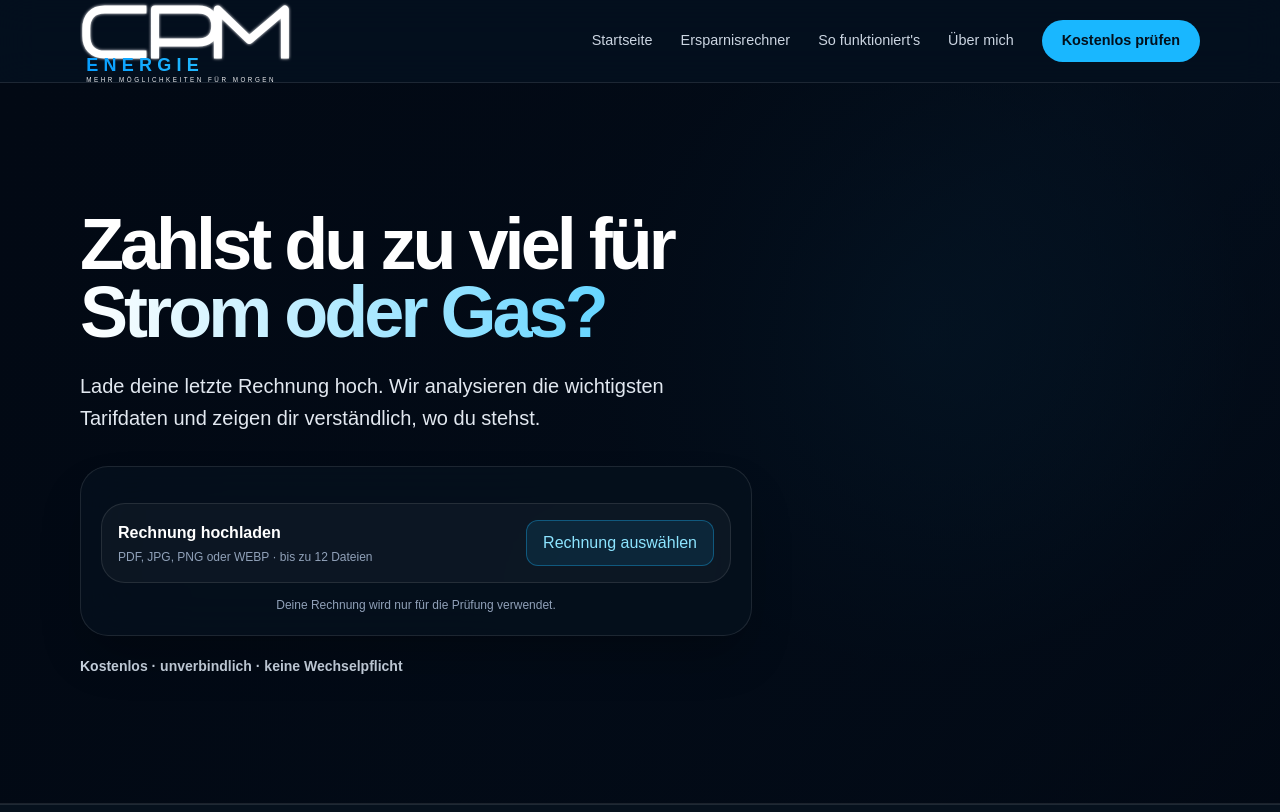
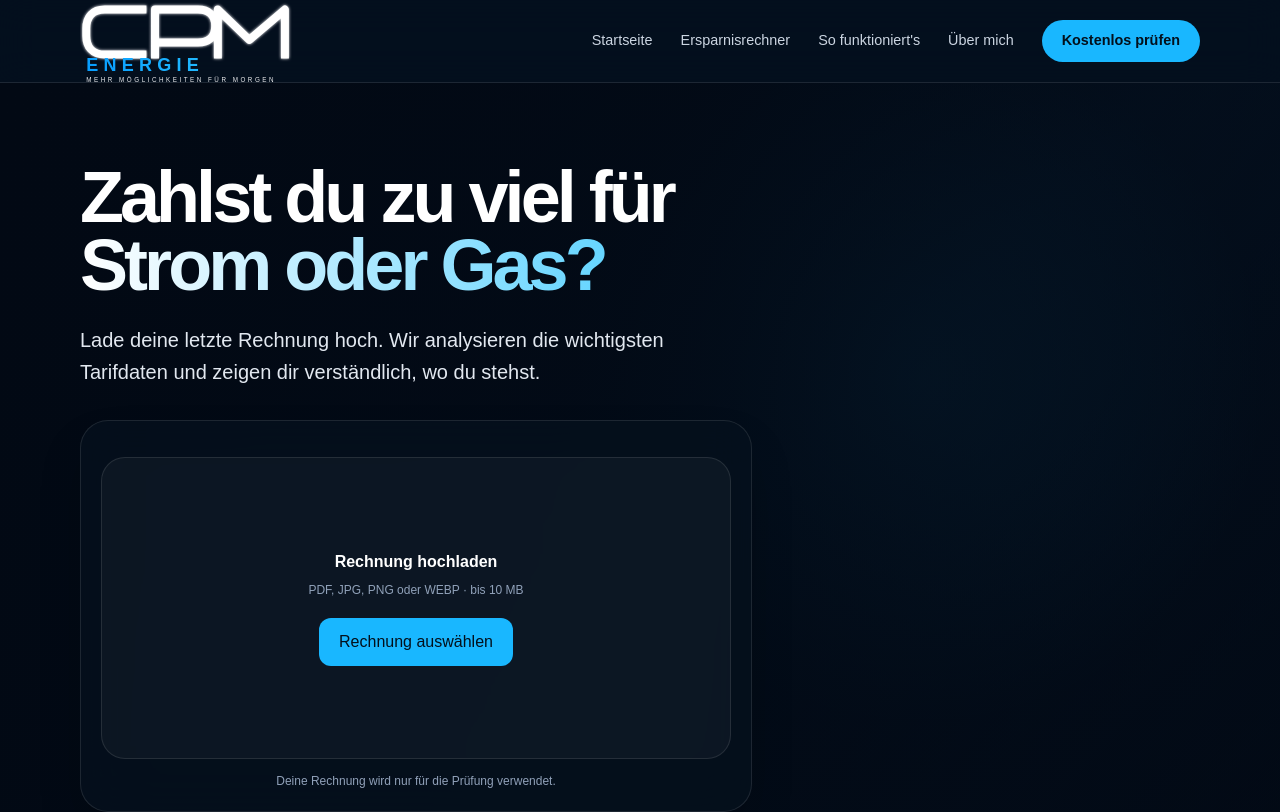
Before and after one commit to svt8f46zcd-stack/cpm-energie-website, a Next.js app: page / in a window 1280 px wide. Shown: the top 812 px of the page. Built offline with nearby package versions, Linux system fonts and the light colour scheme.

Commit message:
Wire production upload to analysis result funnel

```diff
--- a/components/BillUploadFinal.tsx
+++ b/components/BillUploadFinal.tsx
@@ -4,27 +4,24 @@ import {analyzeBill,type BillAnalysisResult} from "@/lib/bill-analysis-v3";
 import {repairBillPricesV2} from "@/lib/bill-price-repair-v2";
 import {repairBillConsumption} from "@/lib/bill-consumption-repair";
 import {BILL_ANALYSIS_VERSION,getBillSession,saveBillSession} from "@/lib/bill-session";
+import {BillAnalysisResult as BillAnalysisView} from "@/components/BillAnalysisResult";
 
-const fmt=(k:keyof BillAnalysisResult,v:string|number|null)=>{if(v==null)return "Nicht erkannt";if(k==="annualConsumptionKwh")return `${Number(v).toLocaleString("de-DE")} kWh`;if(k==="workPriceCtPerKwh")return `${Number(v).toFixed(2).replace(".",",")} ct/kWh`;if(k==="basePriceEurPerYear")return `${Number(v).toFixed(2).replace(".",",")} € / Jahr`;return String(v).replace(/\s-\s/g," – ")};
 const timeout=<T,>(p:Promise<T>,ms:number)=>Promise.race([p,new Promise<T>((_,r)=>setTimeout(()=>r(Error("TIMEOUT")),ms))]);
 const accepted=(f:File)=>["application/pdf","image/jpeg","image/png","image/webp"].includes(f.type)||/\.(pdf|jpe?g|png|webp)$/i.test(f.name);
 const merge=(rs:BillAnalysisResult[])=>{const o={...rs[0]};for(const r of rs.slice(1))for(const k of Object.keys(o) as Array<keyof BillAnalysisResult>)if(o[k].value==null&&r[k].value!=null)o[k]=r[k];return o};
 const setInput=(i:HTMLInputElement,v:string)=>{Object.getOwnPropertyDescriptor(HTMLInputElement.prototype,"value")?.set?.call(i,v);i.dispatchEvent(new Event("input",{bubbles:true}));i.dispatchEvent(new Event("change",{bubbles:true}))};
 const apply=(r:BillAnalysisResult)=>{const v=r.annualConsumptionKwh.value;if(typeof v!=="number")return;const inputs=Array.from(document.querySelectorAll<HTMLInputElement>('input[type="number"]'));const target=inputs.find(i=>/verbrauch|strom|gas/i.test(`${i.placeholder} ${i.name} ${i.getAttribute("aria-label")||""}`));if(target)setInput(target,String(v))};
-function Spark(){return <div className="flex h-[68px] w-[68px] shrink-0 items-center justify-center rounded-[21px] bg-[#0b3150] text-[36px] leading-none text-[#67d7ff] sm:h-[76px] sm:w-[76px] sm:text-[40px]">✦</div>}
-function Row({label,value}:{label:string;value:string}){return <div className="grid min-h-[102px] w-full grid-cols-[max-content_minmax(0,1fr)] items-center gap-4 rounded-[28px] border border-[#213d56] bg-[#102238] px-5 py-5 sm:min-h-[110px] sm:grid-cols-[max-content_minmax(210px,1fr)] sm:gap-6 sm:px-8"><span className="whitespace-nowrap text-[18px] font-medium leading-none text-[#9aabc3] sm:text-[24px]">{label}</span><span className="min-w-0 break-words text-right text-[20px] font-extrabold leading-[1.18] tracking-[-.025em] text-white sm:text-[25px]">{value}</span></div>}
-function Trash(){return <svg viewBox="0 0 24 24" aria-hidden="true" className="h-5 w-5"><path d="M4 7h16M9 7V4h6v3m-9 0 1 14h10l1-14M10 11v6M14 11v6" fill="none" stroke="currentColor" strokeWidth="1.8" strokeLinecap="round" strokeLinejoin="round"/></svg>}
-export default function BillUploadFinal({onContinue}:{onContinue?:()=>void}){
- const ref=useRef<HTMLInputElement>(null);const[files,setFiles]=useState<File[]>([]);const[a,setA]=useState<BillAnalysisResult|null>(null);const[busy,setBusy]=useState(false);const[error,setError]=useState("");
- useEffect(()=>{getBillSession().then(s=>{if(s.files.length)setFiles(s.files);if(s.meta?.analysisVersion===BILL_ANALYSIS_VERSION&&s.meta.analysis)setA(s.meta.analysis);else if(s.files.length)void saveBillSession(s.files,null)}).catch(()=>{})},[]);
- const add=(xs:File[])=>{const valid=xs.filter(accepted).filter(f=>f.size<=10*1024*1024);const next=[...files,...valid].filter((f,i,z)=>i===z.findIndex(x=>x.name===f.name&&x.size===f.size&&x.lastModified===f.lastModified)).slice(0,12);setFiles(next);setA(null);setError("");void saveBillSession(next,null)};
- const remove=(index:number)=>{const next=files.filter((_,i)=>i!==index);setFiles(next);setA(null);setError("");void saveBillSession(next,null)};
- const run=async()=>{if(!files.length||busy)return;setBusy(true);setError("");try{const rs:BillAnalysisResult[]=[];for(const f of files){try{rs.push(await timeout(analyzeBill(f),150000))}catch{}}if(!rs.length)throw Error();const m=merge(rs);const[prices,consumptions]=await Promise.all([Promise.all(files.map(repairBillPricesV2)),Promise.all(files.map(repairBillConsumption))]);const wp=prices.map(x=>x.workPriceCtPerKwh).filter((x):x is number=>typeof x==="number"&&x>=5&&x<=100);const bp=prices.map(x=>x.basePriceEurPerYear).filter((x):x is number=>typeof x==="number"&&x>=10&&x<=10000);const ck=consumptions.filter((x):x is number=>typeof x==="number"&&x>=100&&x<=100000);if(wp.length)m.workPriceCtPerKwh={value:Math.max(...wp),confidence:"high",source:"document"};if(bp.length)m.basePriceEurPerYear={value:Math.max(...bp),confidence:"high",source:"document"};if(ck.length)m.annualConsumptionKwh={value:Math.max(...ck),confidence:"high",source:"document"};setA(m);apply(m);await saveBillSession(files,m)}catch{setError("Die Rechnung konnte nicht ausgelesen werden. Bitte eine PDF oder ein scharfes Foto hochladen.")}finally{setBusy(false)}};
- const provider=a?.provider.value?String(a.provider.value):"Energierechnung";const consumption=fmt("annualConsumptionKwh",a?.annualConsumptionKwh.value??null);const work=fmt("workPriceCtPerKwh",a?.workPriceCtPerKwh.value??null);const base=fmt("basePriceEurPerYear",a?.basePriceEurPerYear.value??null);const annual=typeof a?.annualConsumptionKwh.value==="number"&&typeof a?.workPriceCtPerKwh.value==="number"&&typeof a?.basePriceEurPerYear.value==="number"?`${Math.round(a.annualConsumptionKwh.value*a.workPriceCtPerKwh.value/100+a.basePriceEurPerYear.value).toLocaleString("de-DE")} €`:"Nicht erkannt";
+
+export default function BillUploadFinal(){
+ const ref=useRef<HTMLInputElement>(null);const[files,setFiles]=useState<File[]>([]);const[a,setA]=useState<BillAnalysisResult|null>(null);const[status,setStatus]=useState<"idle"|"uploading"|"analyzing"|"success"|"error">("idle");const[error,setError]=useState("");
+ useEffect(()=>{getBillSession().then(s=>{if(s.files.length)setFiles(s.files);if(s.meta?.analysisVersion===BILL_ANALYSIS_VERSION&&s.meta.analysis){setA(s.meta.analysis);setStatus("success")}else if(s.files.length)void saveBillSession(s.files,null)}).catch(()=>{})},[]);
+ const add=(xs:File[])=>{const file=xs[0];if(!file)return;if(!accepted(file)){setError("Datei konnte nicht gelesen werden. Bitte lade eine PDF oder ein klares Foto hoch.");setStatus("error");return}if(file.size>10*1024*1024){setError("Die Datei ist zu groß. Bitte lade eine Datei bis 10 MB hoch.");setStatus("error");return}setStatus("uploading");setError("");setFiles([file]);setA(null);void saveBillSession([file],null);setTimeout(()=>setStatus("idle"),0)};
+ const remove=()=>{setFiles([]);setA(null);setError("");setStatus("idle");void saveBillSession([],null)};
+ const run=async()=>{if(!files.length||status==="analyzing")return;setStatus("analyzing");setError("");try{const rs:BillAnalysisResult[]=[];for(const f of files){try{rs.push(await timeout(analyzeBill(f),150000))}catch{}}if(!rs.length)throw Error();const m=merge(rs);const[prices,consumptions]=await Promise.all([Promise.all(files.map(repairBillPricesV2)),Promise.all(files.map(repairBillConsumption))]);const wp=prices.map(x=>x.workPriceCtPerKwh).filter((x):x is number=>typeof x==="number"&&x>=5&&x<=100);const bp=prices.map(x=>x.basePriceEurPerYear).filter((x):x is number=>typeof x==="number"&&x>=10&&x<=10000);const ck=consumptions.filter((x):x is number=>typeof x==="number"&&x>=100&&x<=100000);if(wp.length)m.workPriceCtPerKwh={value:Math.max(...wp),confidence:"high",source:"document"};if(bp.length)m.basePriceEurPerYear={value:Math.max(...bp),confidence:"high",source:"document"};if(ck.length)m.annualConsumptionKwh={value:Math.max(...ck),confidence:"high",source:"document"};setA(m);setStatus("success");apply(m);await saveBillSession(files,m)}catch{setStatus("error");setError("Datei konnte nicht gelesen werden. Bitte lade ein klares Foto oder PDF hoch.")}};
  return <div className="mt-4 text-left">
- {!a&&<div className="rounded-[24px] border border-white/10 bg-white/[.035] p-4"><div className="flex flex-col gap-3 sm:flex-row sm:items-center sm:justify-between"><div><p className="font-bold text-white">Rechnung hochladen</p><p className="mt-1 text-xs text-slate-400">PDF, JPG, PNG oder WEBP · bis zu 12 Dateien</p></div><div className="flex gap-2"><button type="button" onClick={()=>ref.current?.click()} className="rounded-xl border border-[#19b7ff]/35 bg-[#19b7ff]/10 px-4 py-2.5 text-sm font-bold text-[#8ce4ff]">{files.length?"Weitere Datei":"Rechnung auswählen"}</button>{files.length>0&&<button type="button" onClick={run} disabled={busy} className="rounded-xl bg-[#19b7ff] px-4 py-2.5 text-sm font-bold text-[#03101c]">{busy?"Wird geprüft …":"Rechnung prüfen"}</button>}</div></div><input ref={ref} type="file" multiple accept="application/pdf,image/jpeg,image/png,image/webp,.pdf,.jpg,.jpeg,.png,.webp" className="hidden" onChange={e=>{add(Array.from(e.target.files||[]));e.currentTarget.value=""}}/>{error&&<p className="mt-2 text-xs text-red-300">{error}</p>}</div>}
- {files.length>0&&<section className="mt-3 rounded-[18px] border border-white/10 bg-[#061426]/90 p-3"><div className="mb-2 flex items-center justify-between gap-3"><p className="text-xs font-bold uppercase tracking-[.16em] text-[#91a4c0]">Dateien ({files.length})</p><button type="button" onClick={()=>ref.current?.click()} className="text-xs font-bold text-[#67d7ff]">+ Datei hinzufügen</button></div><div className="space-y-1.5">{files.map((f,i)=><div key={`${f.name}-${f.lastModified}-${i}`} className="flex items-center gap-3 rounded-xl border border-white/5 bg-white/[.025] px-3 py-2"><span className="min-w-0 flex-1 truncate text-xs font-medium text-slate-200">{f.name}</span><span className="shrink-0 text-[11px] text-slate-500">{Math.max(1,Math.round(f.size/1024))} KB</span><button type="button" onClick={()=>remove(i)} aria-label={`${f.name} löschen`} title="Datei löschen" className="flex h-8 w-8 shrink-0 items-center justify-center rounded-lg text-slate-400 hover:bg-red-500/10 hover:text-red-300"><Trash/></button></div>)}</div></section>}
- {a&&<section className="mt-4 overflow-hidden rounded-[30px] border border-[#1b3b58] bg-[#061a2d] p-5 shadow-2xl shadow-black/25 sm:p-7"><div className="grid grid-cols-[minmax(0,1fr)_68px] items-start gap-4 sm:grid-cols-[minmax(0,1fr)_76px] sm:gap-5"><div className="min-w-0"><p className="whitespace-nowrap text-[13px] uppercase tracking-[.24em] text-[#91a4c0] sm:text-[14px] sm:tracking-[.28em]">Rechnungsanalyse</p><h3 className="mt-3 break-words text-[31px] font-extrabold leading-none tracking-[-.035em] text-white sm:mt-4 sm:text-[34px]">{provider}</h3></div><Spark/></div><div className="mt-9 border-t border-[#20384e] pt-7 sm:mt-10 sm:pt-8"><div className="space-y-4"><Row label="Jahresverbrauch" value={consumption}/><Row label="Arbeitspreis" value={work}/><Row label="Grundpreis" value={base}/><Row label="Jahreskosten" value={annual}/></div><p className="mt-6 text-[17px] text-[#758ba8] sm:text-[19px]">Darstellung dient als Beispiel.</p></div></section>}
- {a&&onContinue&&<button type="button" onClick={onContinue} className="mt-4 w-full rounded-xl bg-[#19b7ff] px-4 py-3.5 text-sm font-bold text-[#03101c]">Mit diesen Daten weiter</button>}
+ {!a&&<div className="min-h-[300px] rounded-[24px] border border-white/10 bg-white/[.035] p-5"><div className="flex min-h-[260px] flex-col items-center justify-center text-center"><p className="font-bold text-white">Rechnung hochladen</p><p className="mt-2 text-xs text-slate-400">PDF, JPG, PNG oder WEBP · bis 10 MB</p><button type="button" onClick={()=>ref.current?.click()} disabled={status==="analyzing"} className="mt-5 rounded-xl bg-[#19b7ff] px-5 py-3 text-sm font-bold text-[#03101c]">Rechnung auswählen</button><input ref={ref} type="file" multiple={false} accept=".pdf,.jpg,.jpeg,.png,.webp" className="hidden" onChange={e=>{add(Array.from(e.target.files||[]));e.currentTarget.value=""}}/>{files.length>0&&<div className="mt-4 flex items-center gap-3"><span className="max-w-[240px] truncate text-xs text-slate-300">{files[0].name}</span><button type="button" onClick={run} disabled={status==="analyzing"} className="rounded-xl border border-[#19b7ff]/40 px-4 py-2 text-xs font-bold text-[#8ce4ff]">{status==="analyzing"?"Wird geprüft …":"Rechnung prüfen"}</button></div>}{error&&<div className="mt-4 flex items-center gap-3 rounded-xl bg-red-500/10 p-3 text-xs text-red-300"><span>{error}</span><button type="button" onClick={()=>ref.current?.click()} className="shrink-0 font-bold text-white underline">Erneut versuchen</button></div>}</div></div>}
+ {a&&<BillAnalysisView analysis={a} onSubmitted={()=>{}}/>}
+ {a&&status==="success"&&<button type="button" onClick={()=>{setStatus("analyzing");void run()}} className="mt-3 w-full rounded-xl border border-white/10 bg-white/[.035] px-4 py-2.5 text-xs font-bold text-slate-300">Analyse erneut durchführen</button>}
+ {a&&files.length>0&&<button type="button" onClick={remove} className="mt-3 w-full text-xs font-semibold text-slate-500 hover:text-red-300">Andere Rechnung prüfen</button>}
  </div>;
 }
```
